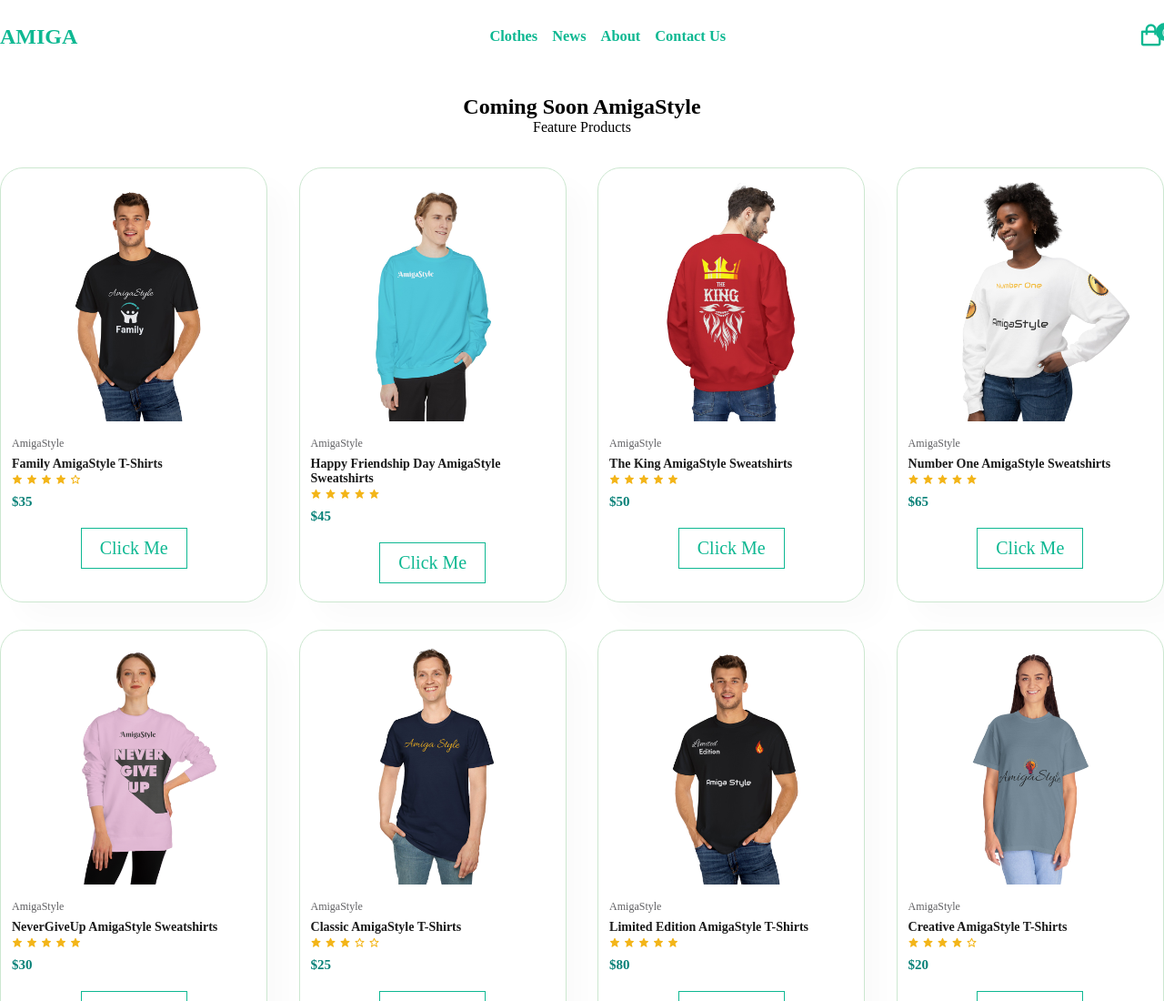
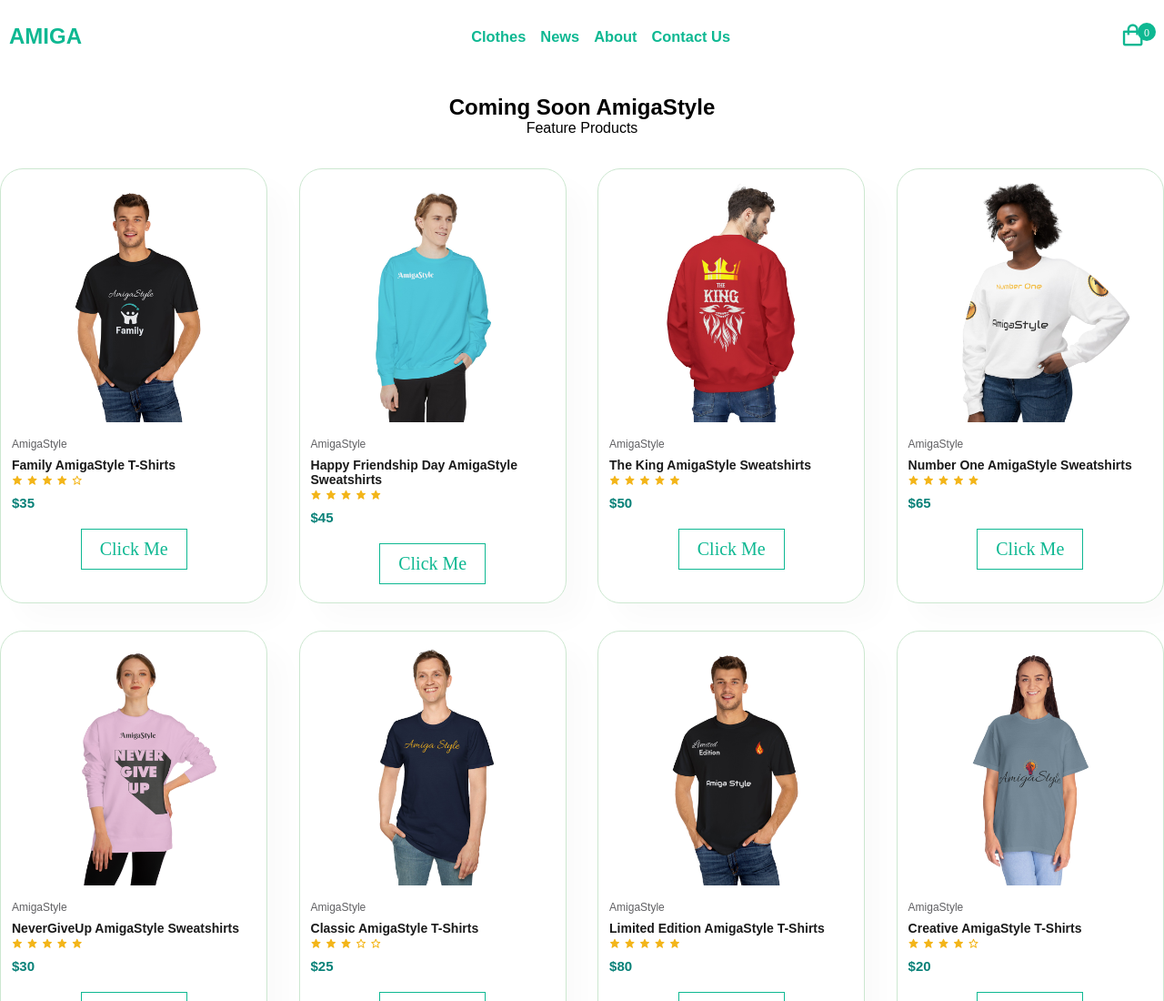
Before and after one commit to AgonL2023/Amiga1.github.io, a website: page index2.html in a window 1280 px wide. Shown: the top 1100 px of the page at 91% size. Drawn offline with nearby package versions, Linux system fonts and the light colour scheme; a web font is replaced by a local one.

Commit message:
Update style2.css

```diff
--- a/style2.css
+++ b/style2.css
@@ -50,6 +50,7 @@ header{
   align-items: center;
   justify-content: space-between;
   padding: 25px 0;
+  margin-left: 10px;
 }
 #menu-icon{
   font-size: 28px;
@@ -78,6 +79,7 @@ header{
   font-size: 1.8rem;
   color: var(--main-color);
   cursor: pointer;
+  margin-right: 30px;
 }
 #cart-icon[data-quantity="0"]::after{
   content: "";
@@ -313,7 +315,7 @@ header{
 *{
   margin: 0px;
   padding: 0px;
-  font-family: poppins;
+  /*font-family: poppins;*/
   box-sizing: border-box;
 }
 
```
